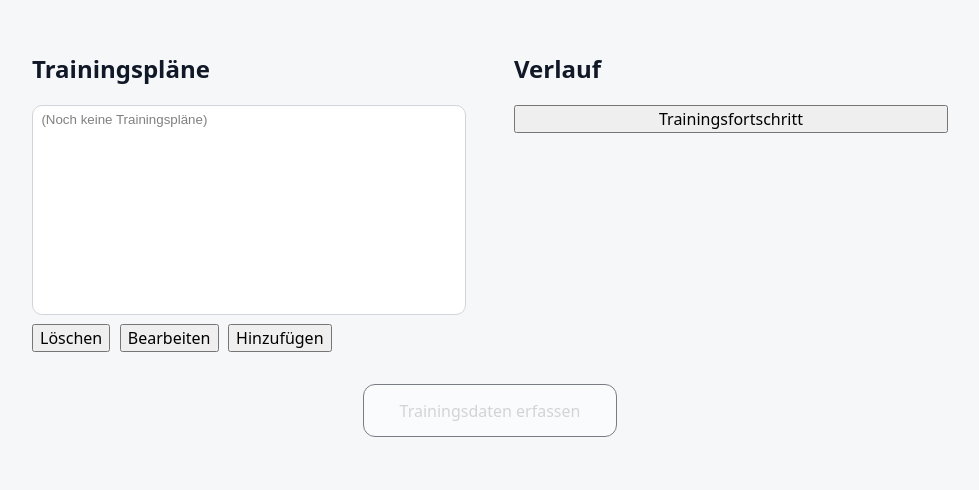
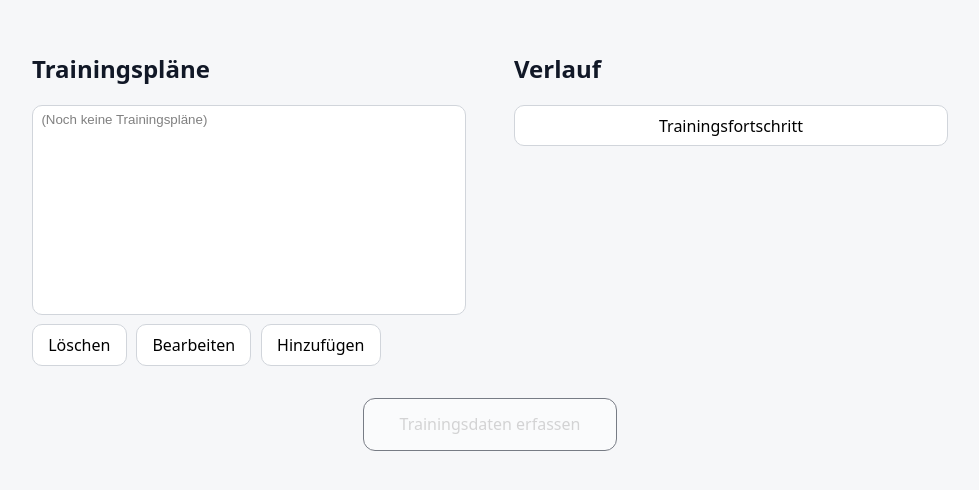
Before and after one commit to lp-coding/FitLog_Abgabe, a Flask app: page / in a window 1280 px wide. Shown: the part 92-582 px from the top of the page, without its empty margins (150-1129 px from the left). Run offline with Flask 3, Linux system fonts and the light colour scheme; data that the repository does not hold is empty.

Commit message:
Die vier Buttons auf index.html  optisch angepasst.

```diff
--- a/fitlog/templates/index.html
+++ b/fitlog/templates/index.html
@@ -18,14 +18,19 @@
 
     <!-- Buttonreihe: Löschen / Bearbeiten / Hinzufügen -->
     <div class="row gap">
-      <button id="btnDelete"  type="button">Löschen</button>
+      <button
+        id="btnDelete"
+        class="btn"
+        type="button">Löschen</button>
       <button
         id="btnEdit"
+        class="btn"
         type="button"
         data-edit-template="{{ url_for('plans.edit_plan', plan_id=0) }}"
       >Bearbeiten</button>
       <button
         id="btnAdd"
+        class="btn"
         type="button"
         data-create-url="{{ url_for('plans.create_plan') }}"
         data-next-url="{{ url_for('index') }}"
@@ -40,6 +45,7 @@
     <div class="col gap">
       <button
         id="btnProgress"
+        class="btn"
         type="button"
         data-progress-url="{{ url_for('progress.overview') }}"
       >Trainingsfortschritt</button>
```
